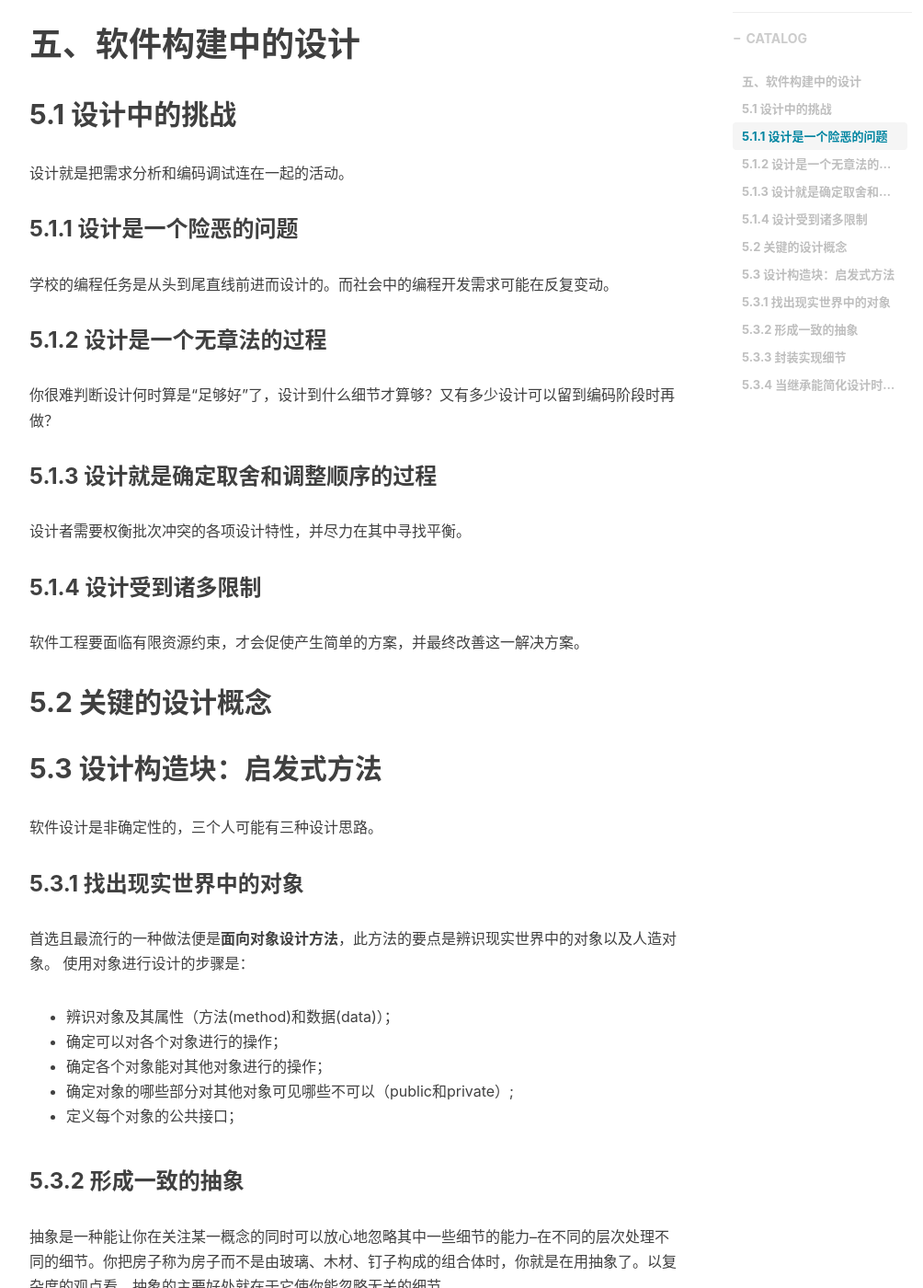
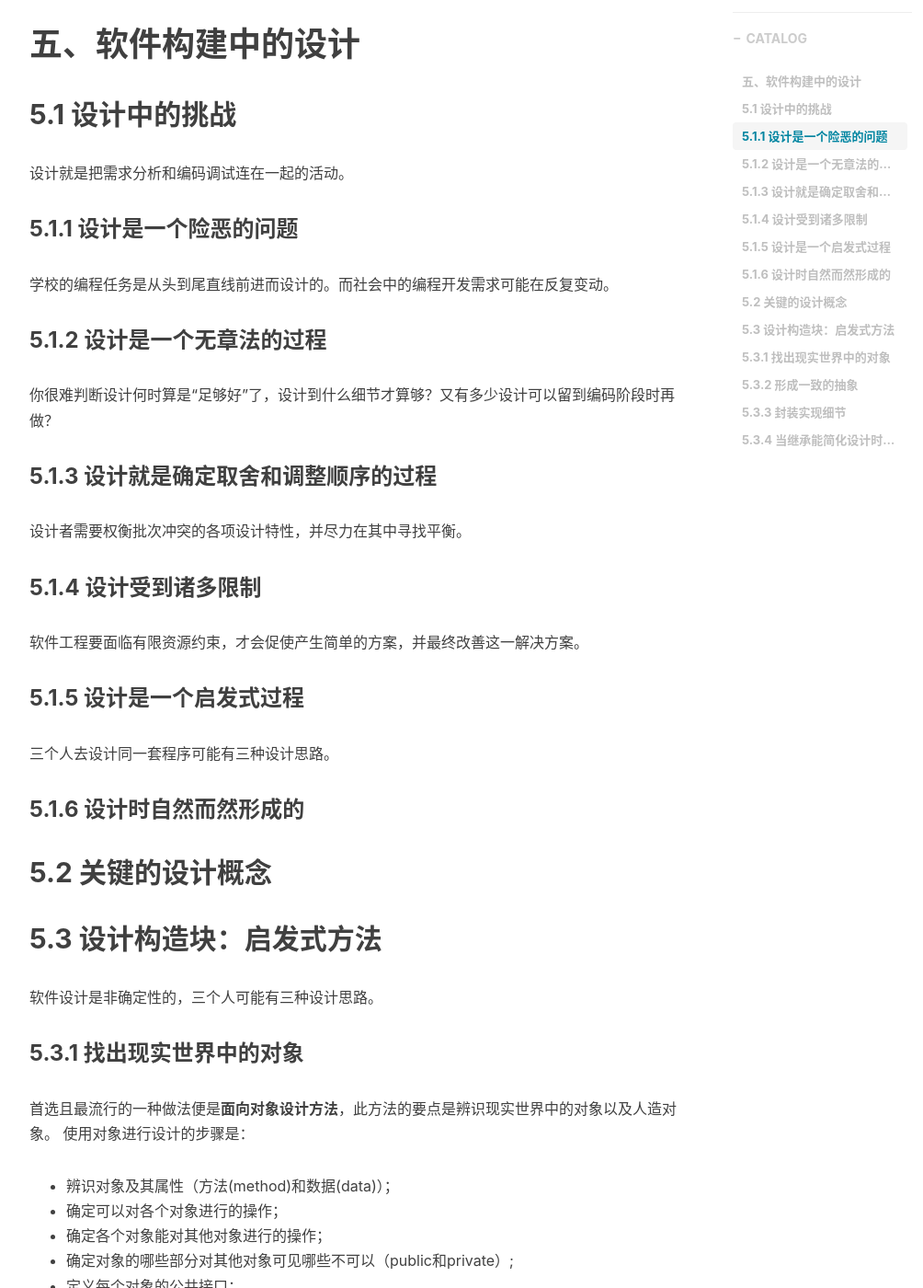
Before and after one commit to shihai1991/shihai1991.github.io, a Jekyll site: the page built from _posts/2022-05-28-代码大全2.md, in a window 1280 px wide and 1400 px high, scrolled down 484 px. Shown: the whole window at 92% size, without its empty margins (233-1237 px from the left). Built offline with Jekyll 4.4.1, drawn with Linux system fonts in a browser that asks for light colours; nearby versions of some CDN libraries; comment, search, counter and statistics services are not loaded.

Commit message:
Update 2022-05-28-代码大全2.md

```diff
--- a/_posts/2022-05-28-代码大全2.md
+++ b/_posts/2022-05-28-代码大全2.md
@@ -24,6 +24,11 @@ time: '2022.06.01 15:52:00'
 ### 5.1.4 设计受到诸多限制
 软件工程要面临有限资源约束，才会促使产生简单的方案，并最终改善这一解决方案。
 
+### 5.1.5 设计是一个启发式过程
+三个人去设计同一套程序可能有三种设计思路。
+
+### 5.1.6 设计时自然而然形成的
+
 ## 5.2 关键的设计概念
 
 ## 5.3 设计构造块：启发式方法
```
